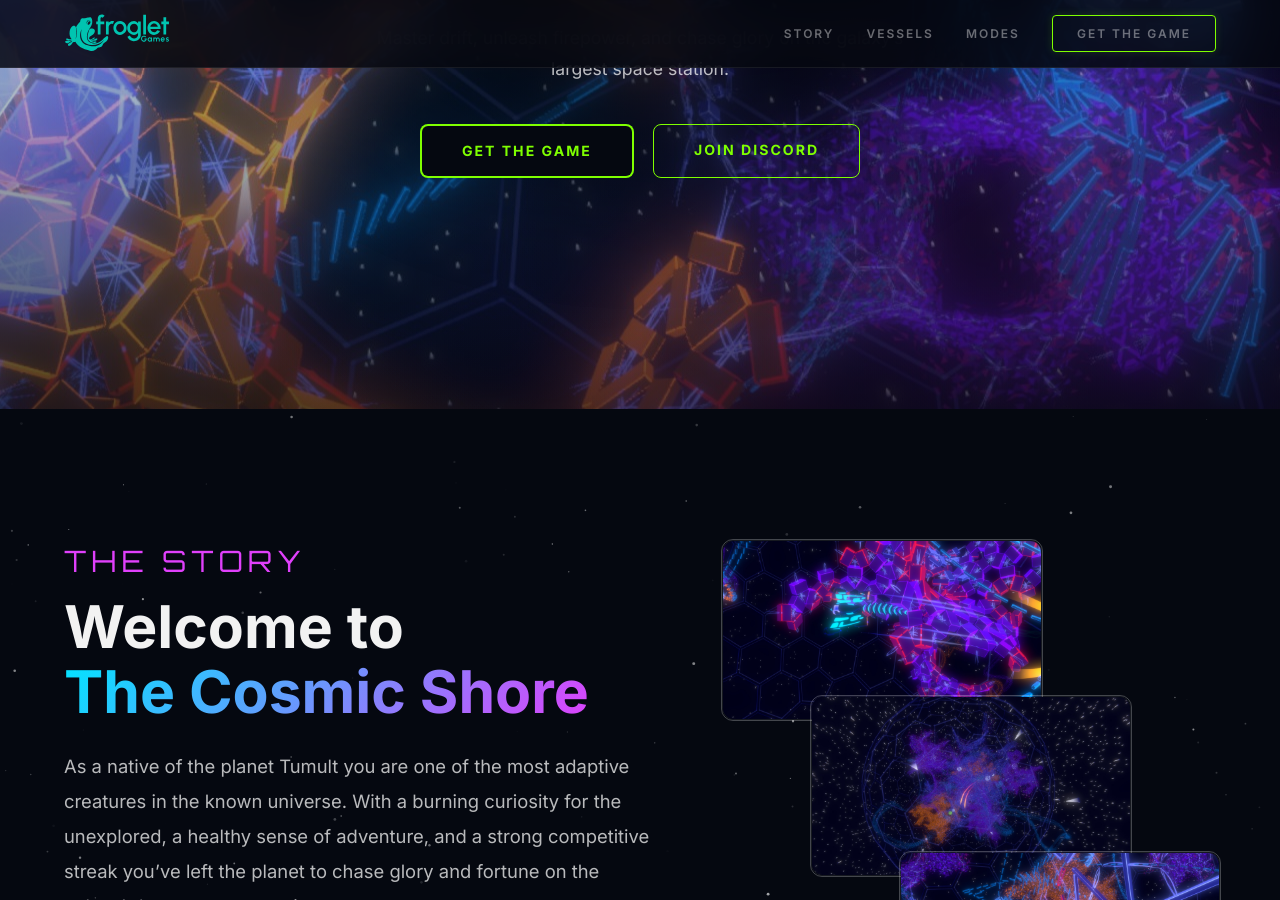
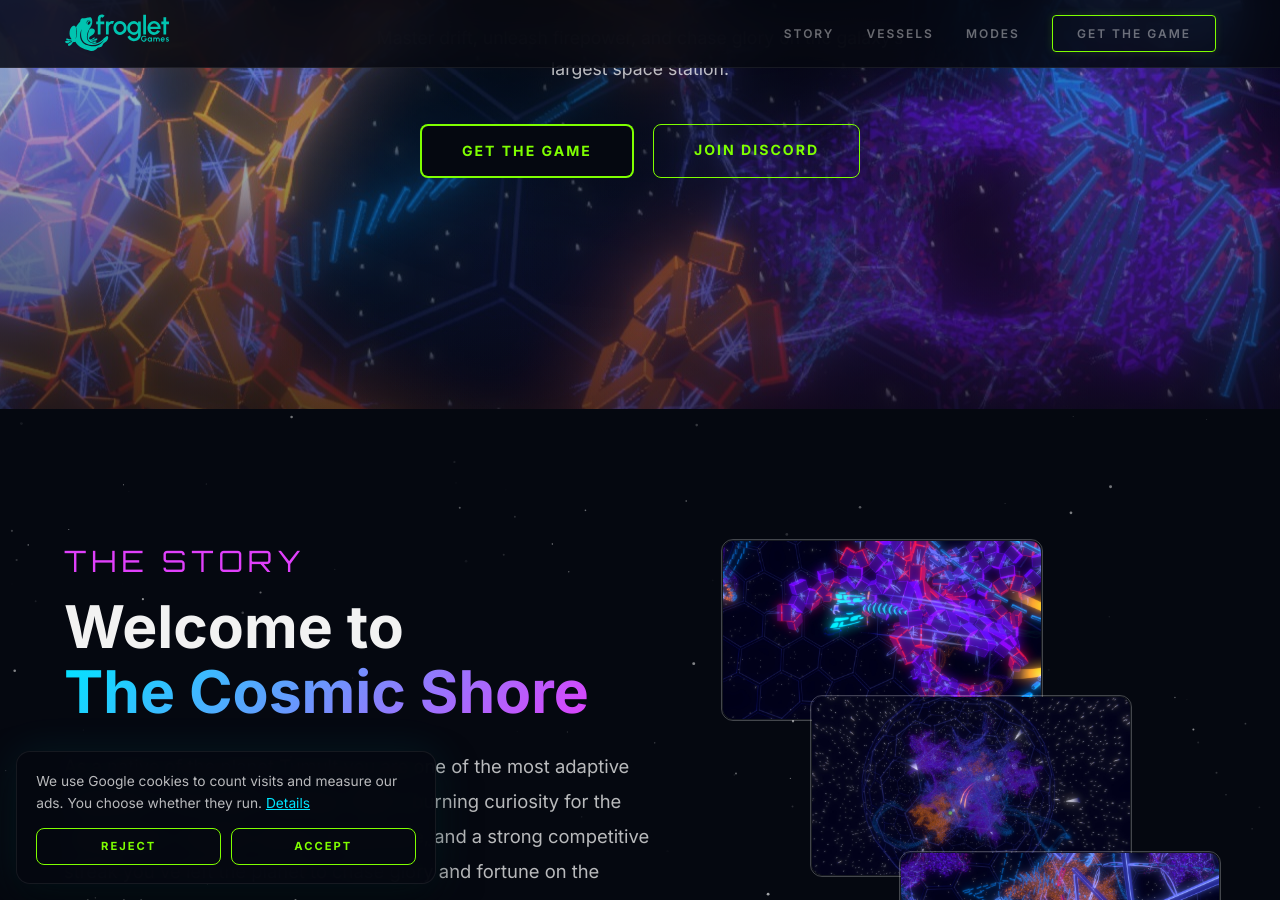
Before and after one commit to froglet-studio/Cosmic-Shore-landing-page, a Jekyll site: the page built from index.html, in a window 1280 px wide and 900 px high, scrolled down 491 px. Built offline with Jekyll 4.4.1, drawn with Linux system fonts in a browser that asks for light colours.

Commit message:
feat(site): cookie consent with Google Consent Mode v2
Consent defaults run before any Google tag: in the EEA, UK and Switzerland
Google storage stays denied until the visitor accepts; elsewhere it is granted
until they reject. A banner in the site's style offers Accept and Reject with
equal weight, saves the choice as fg_consent in localStorage and sends a
consent update. Cookie Settings in the footer reopens it. ads_data_redaction
is on. The privacy policy's website section describes the choice.

Checked in Chromium: banner shown on first visit, Accept pushes a granted
update and hides it, the choice is re-applied on reload, and the footer
button reopens it. Non-Google tags inside GTM-NPL97RJ do not read Consent
Mode; check the container for any.

Co-Authored-By: Claude Opus 5.5 <noreply@anthropic.com>
Claude-Session: https://claude.ai/code/session_01LnRsyCxE3yGCoKWhgxNhxy

```diff
--- a/_includes/analytics-head.html
+++ b/_includes/analytics-head.html
@@ -1,3 +1,28 @@
+<!-- Consent Mode v2. Must run before any Google tag. In the EEA, UK and Switzerland, Google
+     storage stays denied until the visitor accepts; elsewhere it is granted until they reject.
+     The banner (_includes/footer.html, js/site.js) saves the choice as fg_consent in localStorage. -->
+<script>
+  window.dataLayer = window.dataLayer || [];
+  function gtag(){dataLayer.push(arguments);}
+  gtag('consent', 'default', {
+    ad_storage: 'denied', ad_user_data: 'denied', ad_personalization: 'denied', analytics_storage: 'denied',
+    wait_for_update: 500,
+    region: ['AT', 'BE', 'BG', 'HR', 'CY', 'CZ', 'DK', 'EE', 'FI', 'FR', 'DE', 'GR', 'HU', 'IE', 'IT', 'LV', 'LT', 'LU', 'MT', 'NL', 'PL', 'PT', 'RO', 'SK', 'SI', 'ES', 'SE', 'IS', 'LI', 'NO', 'GB', 'CH']
+  });
+  gtag('consent', 'default', {
+    ad_storage: 'granted', ad_user_data: 'granted', ad_personalization: 'granted', analytics_storage: 'granted'
+  });
+  gtag('set', 'ads_data_redaction', true);
+  (function () {
+    try {
+      var c = localStorage.getItem('fg_consent');
+      if (c === 'granted' || c === 'denied') {
+        gtag('consent', 'update', { ad_storage: c, ad_user_data: c, ad_personalization: c, analytics_storage: c });
+      }
+    } catch (e) {}
+  })();
+</script>
+
 <!-- Google Tag Manager -->
 <script>(function(w,d,s,l,i){w[l]=w[l]||[];w[l].push({'gtm.start':
 new Date().getTime(),event:'gtm.js'});var f=d.getElementsByTagName(s)[0],
--- a/_includes/footer.html
+++ b/_includes/footer.html
@@ -12,5 +12,15 @@
     <a href="/privacy">Privacy</a>
     <a href="/delete-my-data">Delete My Data</a>
     <a href="{{ site.data.stores.discord }}" target="_blank" rel="noopener noreferrer">Discord</a>
+    <button type="button" class="footer-link-btn" data-consent-open>Cookie Settings</button>
   </nav>
 </footer>
+
+<!-- COOKIE CHOICE (shown until the visitor picks; reopened from the footer) -->
+<div class="consent" id="consent" role="region" aria-label="Cookie choices" hidden>
+  <p>We use Google cookies to count visits and measure our ads. You choose whether they run. <a href="/privacy#website">Details</a></p>
+  <div class="consent-actions">
+    <button type="button" class="consent-btn" data-consent="denied">Reject</button>
+    <button type="button" class="consent-btn" data-consent="granted">Accept</button>
+  </div>
+</div>
--- a/css/pages.css
+++ b/css/pages.css
@@ -636,6 +636,52 @@ kbd {
 .footer-links { display: flex; flex-wrap: wrap; gap: 0.7rem 2rem; }
 .footer-links a { margin-left: 0; }
 
+/* === COOKIE CHOICE === */
+.consent {
+  position: fixed;
+  left: calc(1rem + env(safe-area-inset-left, 0px));
+  bottom: calc(1rem + env(safe-area-inset-bottom, 0px));
+  z-index: 400;
+  display: grid;
+  gap: 0.9rem;
+  width: min(420px, calc(100vw - 2rem));
+  padding: 1.1rem 1.2rem;
+  border-radius: 14px;
+  background: rgba(5, 8, 16, 0.96);
+  border: 1px solid var(--glass-border);
+  box-shadow: 0 0 40px rgba(0, 229, 255, 0.08), 0 20px 40px rgba(0, 0, 0, 0.5);
+  backdrop-filter: blur(12px);
+  -webkit-backdrop-filter: blur(12px);
+}
+.consent p { font-size: 0.86rem; line-height: 1.6; }
+.consent a { color: var(--cyan); }
+.consent-actions { display: grid; grid-template-columns: 1fr 1fr; gap: 0.6rem; }
+.consent-btn {
+  border: 1px solid var(--lime);
+  background: transparent;
+  color: var(--lime);
+  font: 700 0.7rem/1 var(--font-body);
+  letter-spacing: 2px;
+  text-transform: uppercase;
+  padding: 0.75rem 1rem;
+  border-radius: 8px;
+  cursor: pointer;
+  transition: background 0.25s, color 0.25s;
+}
+.consent-btn:hover { background: var(--lime); color: var(--bg); }
+.footer-link-btn {
+  background: none;
+  border: 0;
+  padding: 0;
+  cursor: pointer;
+  color: rgba(255, 255, 255, 0.55);
+  font: 600 0.72rem/1.6 var(--font-body);
+  letter-spacing: 2px;
+  text-transform: uppercase;
+  transition: color 0.3s, text-shadow 0.3s;
+}
+.footer-link-btn:hover { color: var(--cyan); text-shadow: 0 0 8px rgba(0, 229, 255, 0.3); }
+
 /* === RESPONSIVE === */
 @media (max-width: 1024px) {
   .platform-grid.cols-4 { grid-template-columns: repeat(2, minmax(0, 1fr)); }
--- a/js/site.js
+++ b/js/site.js
@@ -104,6 +104,31 @@
     });
   });
 
+  // ── Cookie choice (Consent Mode v2; defaults are set in the page head) ──
+  const consent = document.getElementById('consent');
+  if (consent) {
+    let stored = null;
+    try { stored = localStorage.getItem('fg_consent'); } catch (e) { stored = null; }
+    if (stored !== 'granted' && stored !== 'denied') consent.hidden = false;
+    consent.querySelectorAll('[data-consent]').forEach(btn => {
+      btn.addEventListener('click', () => {
+        const c = btn.getAttribute('data-consent');
+        try { localStorage.setItem('fg_consent', c); } catch (e) { /* choice applies to this page view only */ }
+        if (typeof window.gtag === 'function') {
+          window.gtag('consent', 'update', { ad_storage: c, ad_user_data: c, ad_personalization: c, analytics_storage: c });
+        }
+        consent.hidden = true;
+      });
+    });
+    document.querySelectorAll('[data-consent-open]').forEach(btn => {
+      btn.addEventListener('click', () => {
+        consent.hidden = false;
+        const first = consent.querySelector('[data-consent]');
+        if (first) first.focus();
+      });
+    });
+  }
+
   // ── Contents rail highlight ───────────────────────────────
   const tocLinks = document.querySelectorAll('.doc-toc a[href^="#"]');
   if (tocLinks.length && 'IntersectionObserver' in window) {
--- a/privacy.html
+++ b/privacy.html
@@ -4,7 +4,7 @@ description: What Cosmic Shore collects, why, who processes it, and how to turn
 image: /assets/images/Image%20Sequence_029_0001.jpg
 ---
 {%- assign legal = site.data.legal -%}
-{%- capture privacy_email -%}{% include ph.html value=legal.privacy_email label="PRIVACY CONTACT EMAIL" %}{%- endcapture -%}
+{%- capture privacy_email -%}{% include privacy-contact.html %}{%- endcapture -%}
 {%- capture entity -%}{% include ph.html value=legal.entity label="LEGAL ENTITY NAME" %}{%- endcapture -%}
 {%- capture address -%}{% include ph.html value=legal.address label="POSTAL ADDRESS" %}{%- endcapture -%}
 {%- capture meta -%}
@@ -146,8 +146,8 @@ image: /assets/images/Image%20Sequence_029_0001.jpg
 
     <section id="website">
       <h2>This website</h2>
-      <p>www.froglet.games uses Google Tag Manager, Google Analytics and the Google Ads tag to count visits and measure our ad campaigns. These set cookies and send Google your IP address, browser details and the pages you visit. The trailer on the home page is a YouTube video; YouTube loads only when you press play.</p>
-      <p>You can block or delete cookies in your browser, and opt out of Google Analytics with Google&rsquo;s browser add-on.</p>
+      <p>www.froglet.games uses Google Tag Manager, Google Analytics and the Google Ads tag to count visits and measure our ad campaigns. When they run, they set cookies and send Google your IP address, browser details and the pages you visit. The trailer on the home page is a YouTube video; YouTube loads only when you press play.</p>
+      <p>You choose whether these cookies run. On your first visit we ask you to accept or reject them. In the EU, UK and Switzerland they stay off until you accept; elsewhere they run unless you reject them. Change your choice any time with <strong>Cookie Settings</strong> at the bottom of every page. You can also block or delete cookies in your browser.</p>
     </section>
 
     <section id="transfers">
```
Also changed, not shown: other parts of _includes/analytics-head.html (+0 -2 lines).
